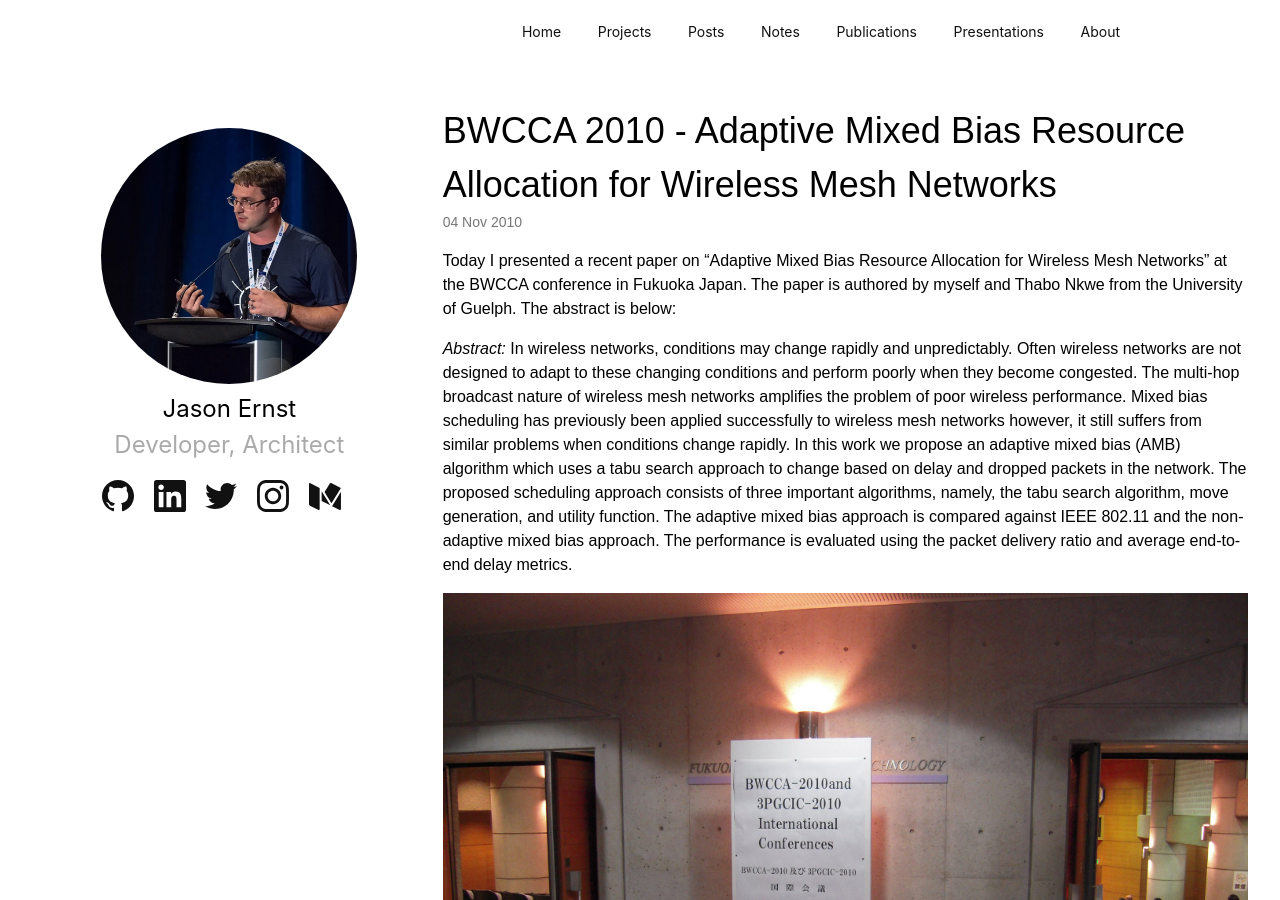
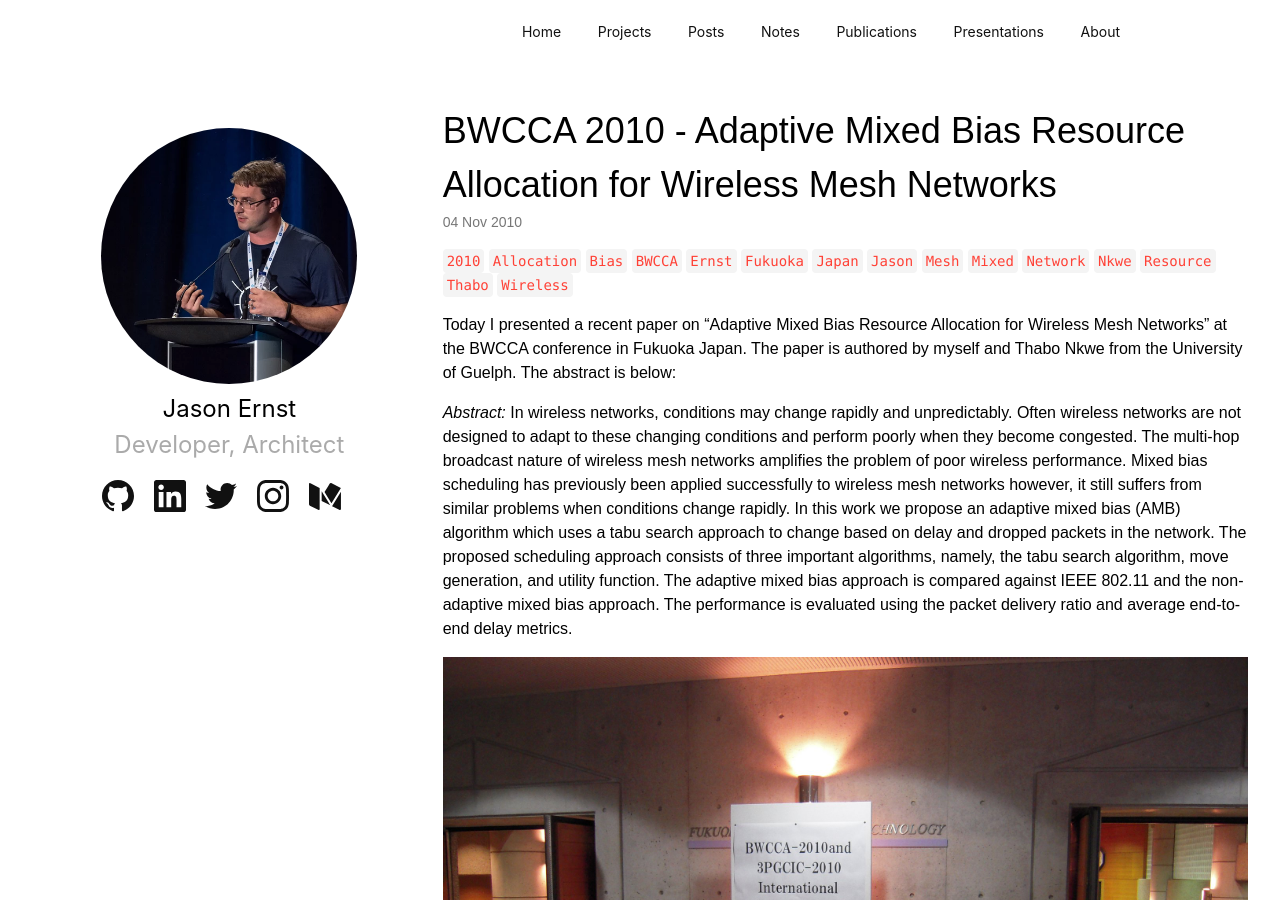
Before and after one commit to compscidr/old-compscidr.github.io, a Jekyll site: the page built from collections/_posts/2010-11-04-BWCCA-2010-Adaptive-Mixed-Bias-Resource-Allocation-For-Wireless-Mesh-Networks.md, in a window 1280 px wide and 900 px high. Built offline with Jekyll 4.4.1, drawn with Linux system fonts in a browser that asks for light colours; nearby versions of some CDN libraries.

Commit message:
forgot tags

```diff
--- a/collections/_posts/2010-11-04-BWCCA-2010-Adaptive-Mixed-Bias-Resource-Allocation-For-Wireless-Mesh-Networks.md
+++ b/collections/_posts/2010-11-04-BWCCA-2010-Adaptive-Mixed-Bias-Resource-Allocation-For-Wireless-Mesh-Networks.md
@@ -4,8 +4,8 @@ title: "BWCCA 2010 - Adaptive Mixed Bias Resource Allocation for Wireless Mesh N
 published: true
 featured-image: "bwcca2010_1.jpg"
 featured-alt: ""
-categories: []
-tags: []
+categories: [Computer Science, Featured, News, Research, Wireless Networks]
+tags: [2010, Allocation, Bias, BWCCA, Ernst, Fukuoka, Japan, Jason, Mesh, Mixed, Network, Nkwe, Resource, Thabo, Wireless]
 ---
 
 Today I presented a recent paper on "Adaptive Mixed Bias Resource Allocation for Wireless Mesh Networks" at the BWCCA conference in Fukuoka Japan. The paper is authored by myself and Thabo Nkwe from the University of Guelph. The abstract is below:
```
